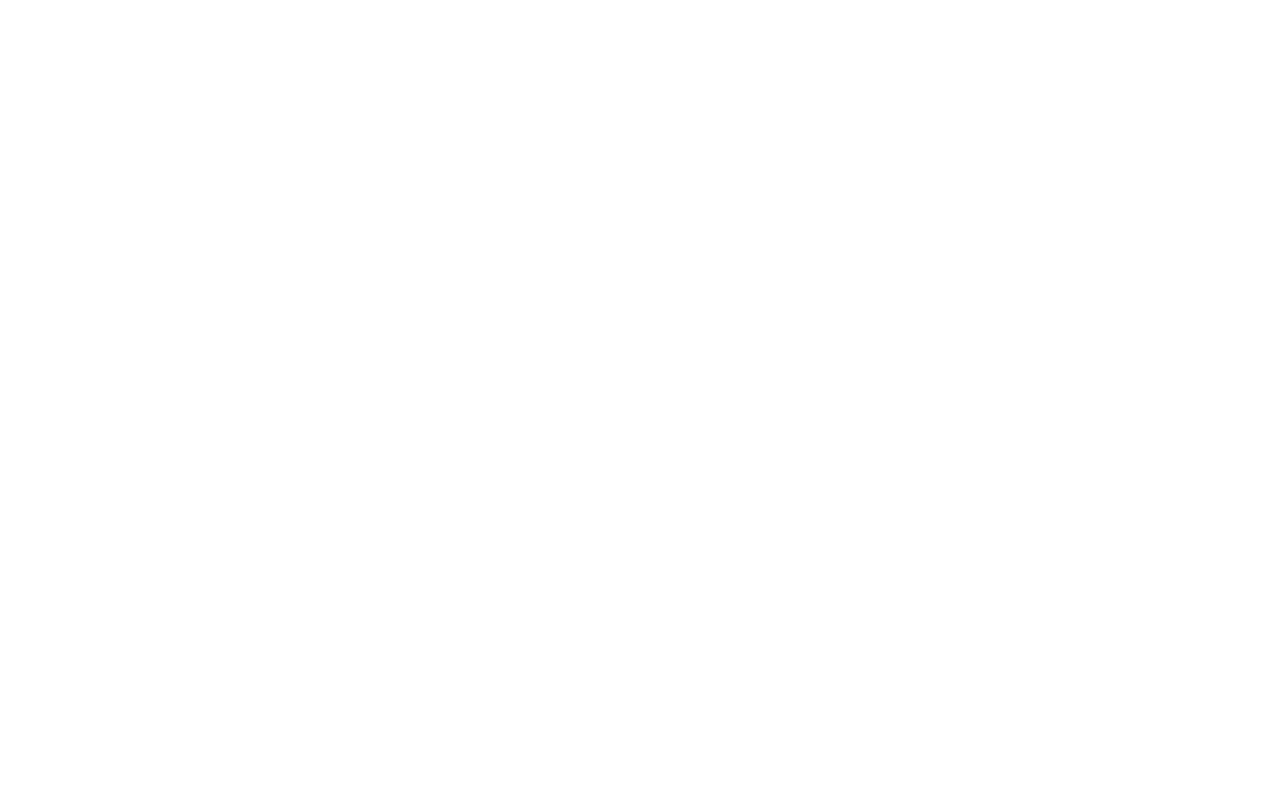
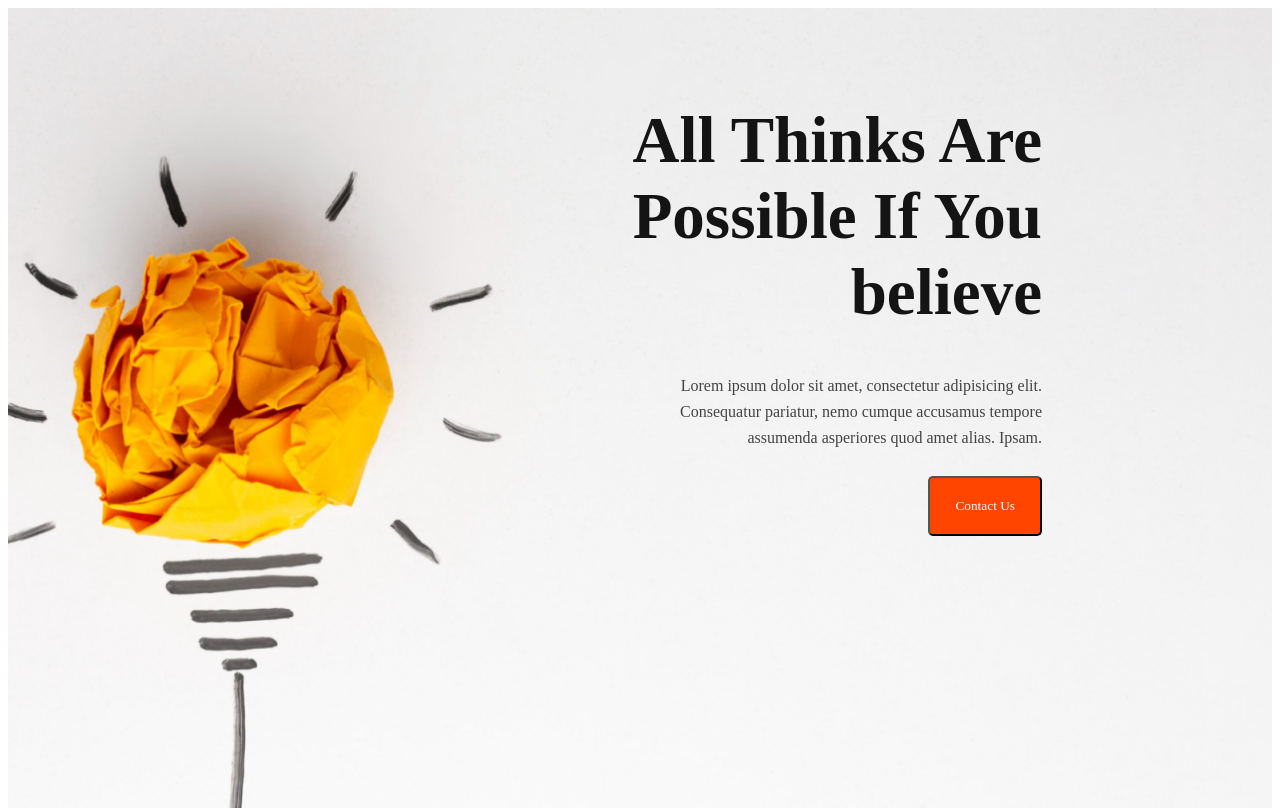
Before and after one commit to MinhazBorhan/Assignment-01, a plain HTML site: page index.html in a window 1280 px wide. Drawn offline with Linux system fonts and the light colour scheme.

Commit message:
style added

```diff
--- a/index.html
+++ b/index.html
@@ -1,12 +1,24 @@
 <!DOCTYPE html>
 <html lang="en">
+
 <head>
     <meta charset="UTF-8">
     <meta http-equiv="X-UA-Compatible" content="IE=edge">
     <meta name="viewport" content="width=device-width, initial-scale=1.0">
     <title>Assignment-01</title>
+    <link rel="stylesheet" href="style.css">
 </head>
+
 <body>
+    <header>
+        <div class="banner">
+            <div class="banner-title">
+                <h1 class="banner-sub-title">All Thinks Are<br>Possible If You<br>believe</h1>
+                <p class="banner-discription">Lorem ipsum dolor sit amet, consectetur adipisicing elit.<br> Consequatur pariatur, nemo cumque accusamus tempore<br> assumenda asperiores quod amet alias. Ipsam.</p>
+                <button class="btn-primary">Contact Us</button>
+            </div>
+        </div>
+    </header>
+</body>
 
-</body>
 </html>
--- /dev/null
+++ b/style.css
@@ -0,0 +1,42 @@
+* {
+    font-family: 'Work Sans';
+}
+
+.banner {
+    text-align: right;
+    float: right;
+    align-items: center;
+    background-image: url('images/banner/banner1.png');
+    background-repeat: no-repeat;
+    background-size: cover;
+    background-position: center;
+    width: 100%;
+    height: 100vh;
+}
+
+.banner-title{
+    padding-top: 50px;
+    padding-right: 230px;
+}
+.banner-sub-title {
+    font-weight: 700;
+    font-size: 65px;
+    line-height: 76px;
+    color: #151414;
+}
+
+.banner-discription {
+    font-weight: 400;
+    font-size: 16px;
+    line-height: 26px;
+    color: #444343;
+    margin-top: 25px;
+    margin-bottom: 25px;
+}
+
+.btn-primary{
+    padding: 20px 25px;
+    border-radius: 5px;
+    color: white;
+    background-color: orangered;
+}
```
